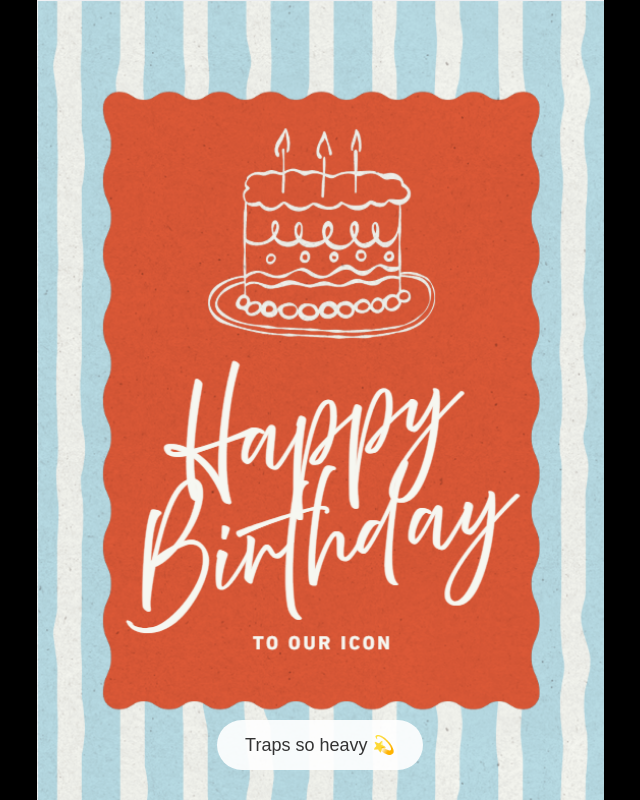
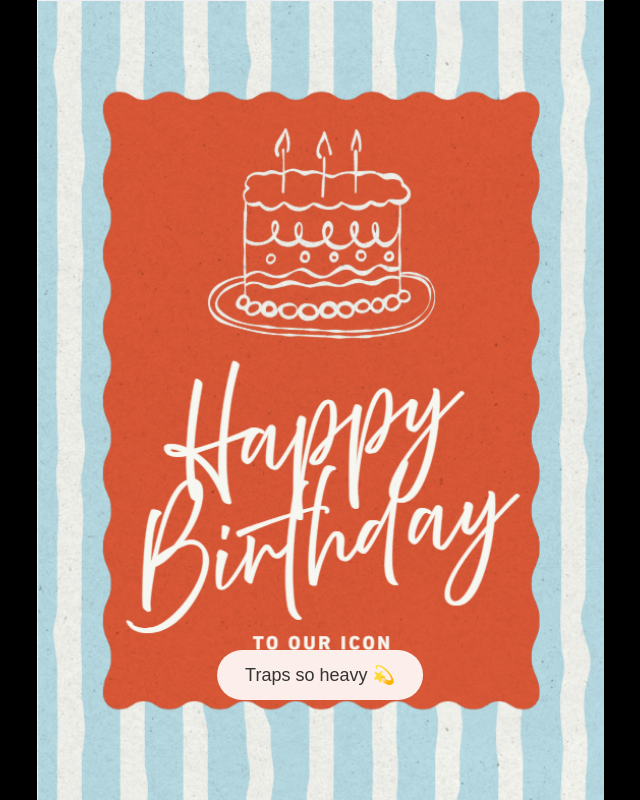
Before and after one commit to MakanSabeti/Maddisonbday, a plain HTML site: page index.html in a window 1280 px wide. Shown: the whole page, without its empty margins (320-960 px from the left). Drawn offline with nearby package versions, Linux system fonts and the light colour scheme.

Commit message:
Update index.html

```diff
--- a/index.html
+++ b/index.html
@@ -31,7 +31,14 @@
     }
 
     button {
-      margin-bottom: 30px;
+      position: absolute;
+
+      /* 👇 THIS controls how high the button sits */
+      bottom: calc(100px + env(safe-area-inset-bottom));
+
+      left: 50%;
+      transform: translateX(-50%);
+
       padding: 14px 28px;
       font-size: 18px;
       border: none;
@@ -41,6 +48,7 @@
       color: #333;
       transition: transform 0.2s, opacity 0.2s;
     }
+
 
     button:hover {
       transform: scale(1.05);
```
